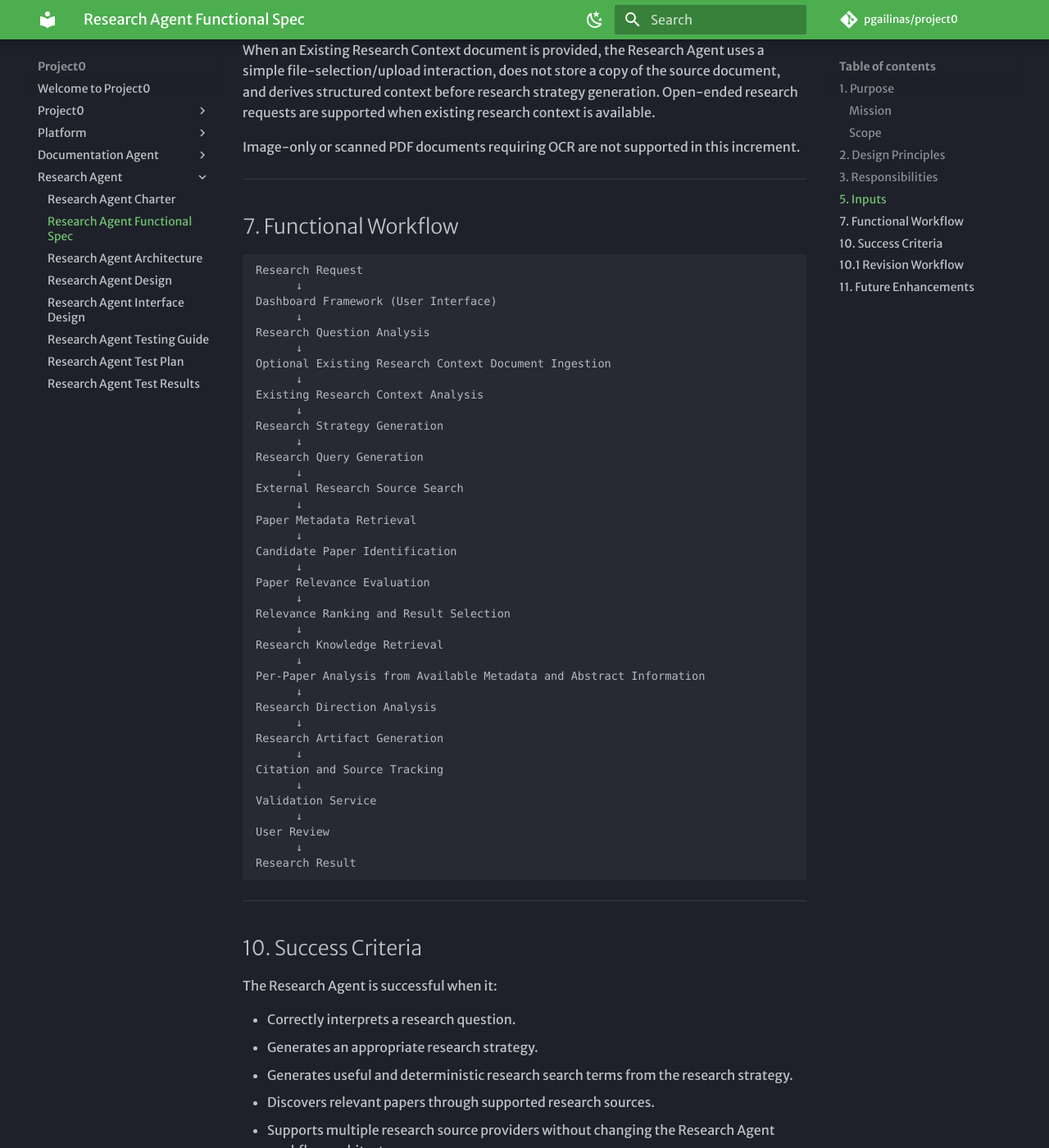
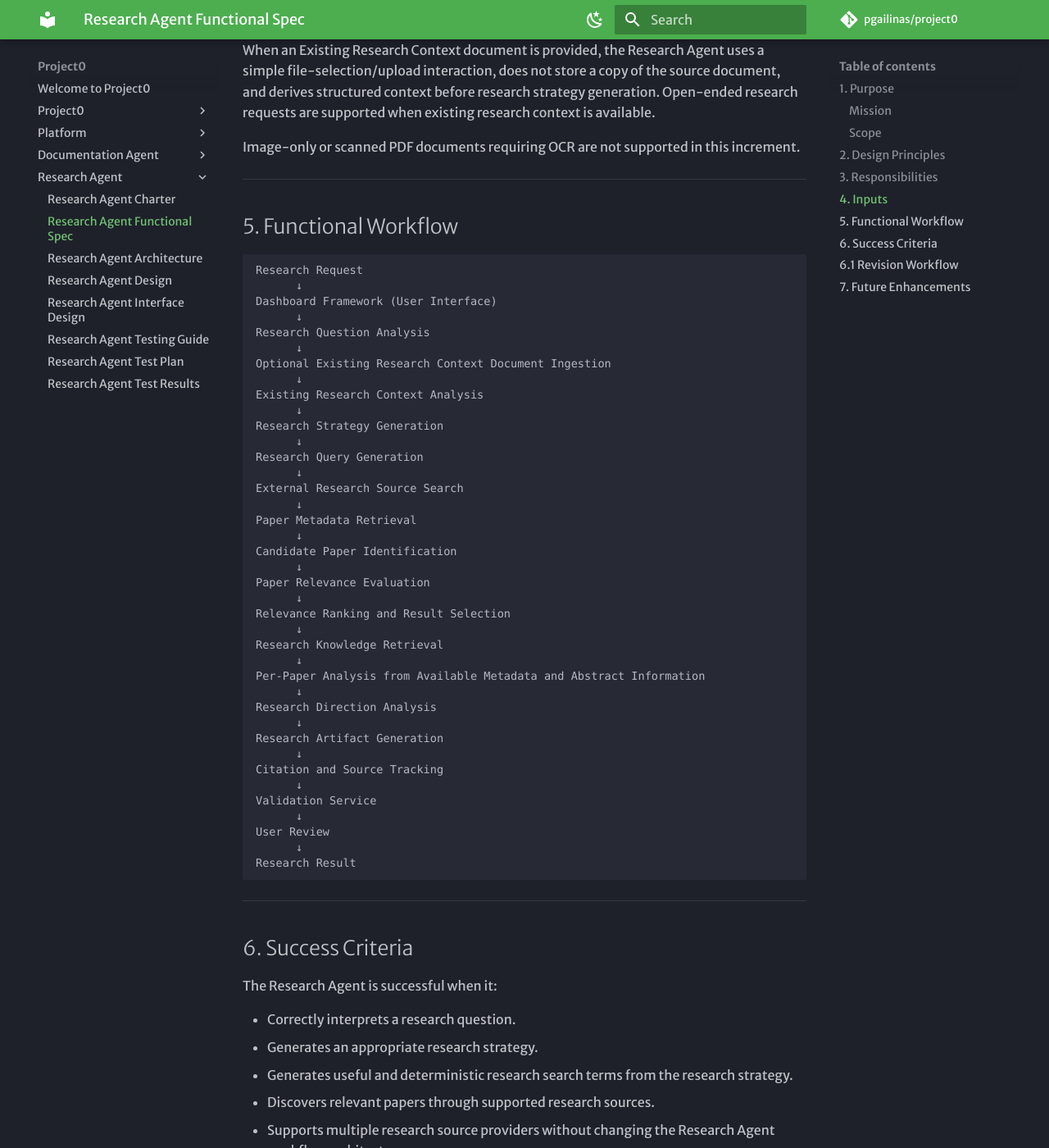
Before and after one commit to pgailinas/project0, an MkDocs documentation site: the page built from docs/agents/research/Research_Agent_Functional_Spec.md, in a window 1280 px wide and 1400 px high, scrolled down 3860 px. Shown: the whole window at 82% size. Built offline with MkDocs 1.6.1 and Material for MkDocs 9.7.7, drawn with Linux system fonts in a browser that asks for light colours; some web fonts are replaced; comment, search, counter and statistics services are not loaded; some of the changed text lies outside the part shown.

Commit message:
Section numbers updated

````diff
--- a/docs/agents/research/Research_Agent_Functional_Spec.md
+++ b/docs/agents/research/Research_Agent_Functional_Spec.md
@@ -111,7 +111,7 @@ The Research Agent shall:
 
 ---
 
-## 5. Inputs
+## 4. Inputs
 
 -   User research request
 -   Research question
@@ -151,7 +151,7 @@ this increment.
 
 ---
 
-## 7. Functional Workflow
+## 5. Functional Workflow
 
 ``` text
 Research Request
@@ -197,7 +197,7 @@ Research Result
 
 ---
 
-## 10. Success Criteria
+## 6. Success Criteria
 
 The Research Agent is successful when it:
 
@@ -249,7 +249,7 @@ The Research Agent is successful when it:
 
 ---
 
-## 10.1 Revision Workflow
+## 6.1 Revision Workflow
 
 The Research Agent shall support revision of generated research requests
 and research outputs.
@@ -268,7 +268,7 @@ restarting the research process.
 
 ---
 
-## 11. Future Enhancements
+## 7. Future Enhancements
 
 Not included in Version 1:
 
````
Also changed, not shown: docs/agents/research/Research_Agent_Architecture.md (+4 -4 lines).
